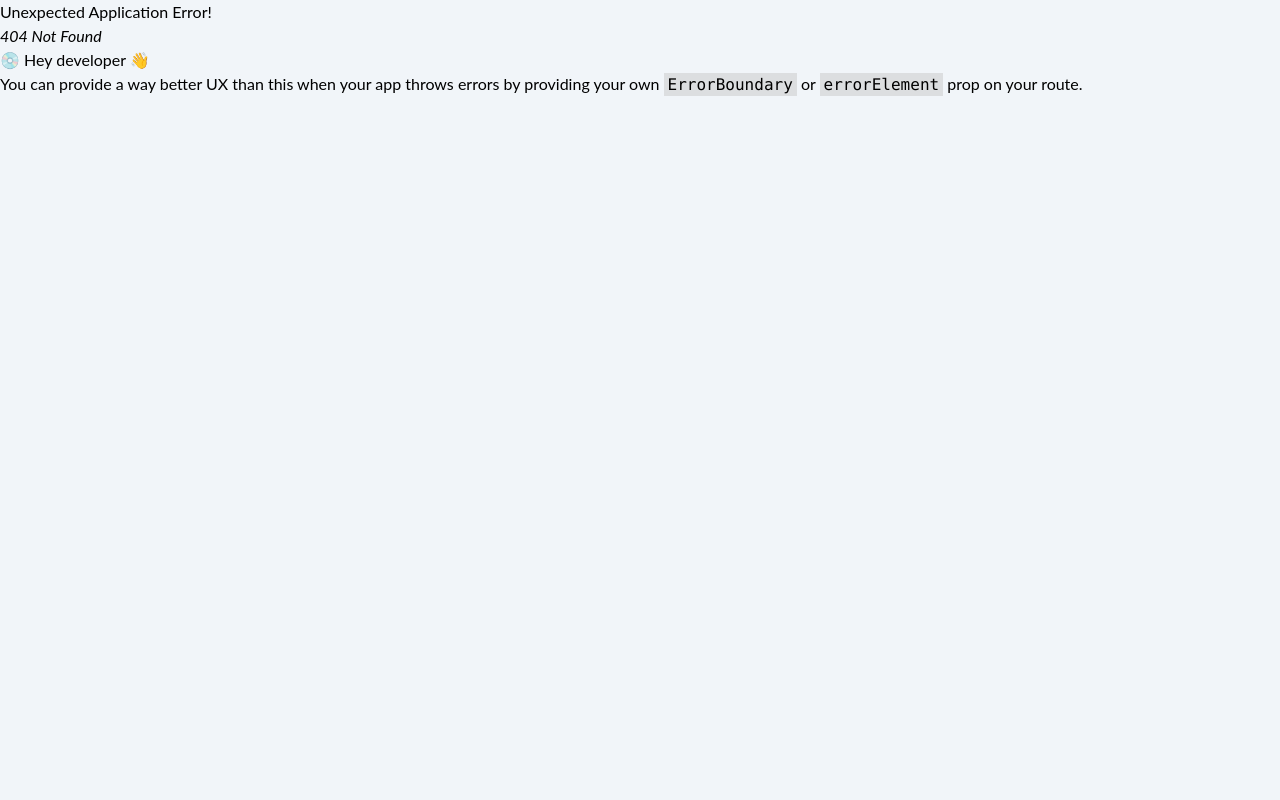
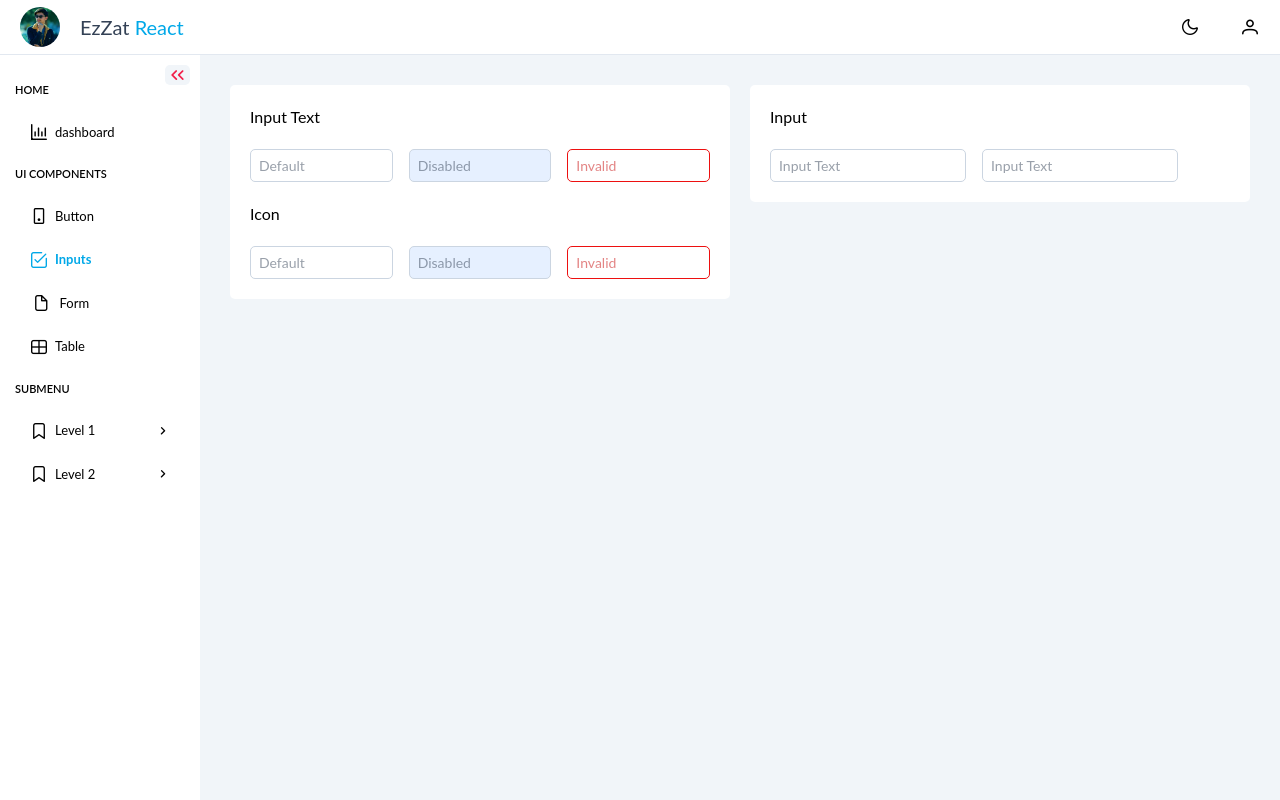
Before and after one commit to EzzatKhaqan/react-admin-dashboard, a React (Vite) app: page /admin/ui-kits/inputs in a window 1280 px wide. Before the commit this address had no page. Built offline with nearby package versions, Linux system fonts and the light colour scheme.

Commit message:
feat: add InputText component with validation system and styling;

```diff
--- a/src/assets/styles/common/common.scss
+++ b/src/assets/styles/common/common.scss
@@ -1,2 +1,3 @@
 @use './utils.scss';
 @use './button.scss';
+@use './input.scss';
--- /dev/null
+++ b/src/assets/styles/common/input.scss
@@ -0,0 +1,42 @@
+$e-input-text-color: #334155;
+$e-input-text-border-color: #cbd5e1;
+$e-input-text-acrive-border-color: #00a8e8;
+$e-input-disabled-bg-color: #e6f0ff;
+$e-input-invalid-border-color: #ed1010;
+$e-input-invalid-text-color: #c70a0a;
+.e-input-text-wrapper {
+  position: relative;
+  .e-input-text {
+    border: 1px solid $e-input-text-border-color;
+    border-radius: 5px;
+    color: $e-input-text-color;
+    padding: 5px 8px;
+    outline: none;
+    font-size: 14px;
+    position: relative;
+    transition: all 0.2s;
+
+    &.e-input-text-disabeld {
+      pointer-events: none;
+      user-select: none;
+      background-color: $e-input-disabled-bg-color;
+    }
+
+    &.invalid-input {
+      border-color: $e-input-invalid-border-color;
+      color: $e-input-invalid-text-color;
+    }
+
+    &:focus {
+      border: 1px solid $e-input-text-acrive-border-color;
+    }
+
+    &.e-input-text-fluid {
+      width: 100%;
+    }
+  }
+  .e-input-text-error {
+    color: var(--e-danger);
+    font-size: 10px;
+  }
+}
--- a/src/layouts/admin/AppAdminSideBar.jsx
+++ b/src/layouts/admin/AppAdminSideBar.jsx
@@ -22,6 +22,11 @@ export const AppAdminSideBar = () => {
           icon: 'pi pi-mobile',
         },
         {
+          label: 'Inputs',
+          to: '/admin/ui-kits/inputs',
+          icon: 'pi pi-check-square',
+        },
+        {
           label: 'Form',
           to: '/admin/ui-kits/form',
           icon: 'pi pi-fw pi-file',
@@ -30,11 +35,6 @@ export const AppAdminSideBar = () => {
           label: 'Table',
           to: '/admin/ui-kits/table',
           icon: 'pi pi-table',
-        },
-        {
-          label: 'Input',
-          to: '/admin/ui-kits/input',
-          icon: 'pi pi-check-square',
         },
       ],
     },
--- a/src/modules/admin/uikit/Input.jsx
+++ b/src/modules/admin/uikit/Input.jsx
@@ -1,9 +1,42 @@
-import { PageHeader } from '../../../shared/index';
+import { useState } from 'react';
+import { InputText, ValidationRoules } from '../../../shared/index';
+
 export const Input = () => {
+  const [firstName, setFirstName] = useState();
+
   return (
     <>
-      <PageHeader start="Inputs" />
-      <h1>Inputs</h1>
+      <div className="flex flex-col md:flex-row gap-5">
+        <div className="md:w-1/2">
+          <div className="card flex flex-col gap-5">
+            <h1>Input Text</h1>
+            <div className="flex md:flex-row gap-4 ">
+              <InputText
+                placeholder="Default"
+                className="e-input-text-fluid"
+                value={setFirstName}
+              />
+              <InputText placeholder="Disabled" className="e-input-text-fluid" disabled={true} />
+              <InputText placeholder="Invalid" className="e-input-text-fluid" invalid={true} />
+            </div>
+            <h1>Icon</h1>
+            <div className="flex md:flex-row gap-4 ">
+              <InputText placeholder="Default" className="e-input-text-fluid" />
+              <InputText placeholder="Disabled" className="e-input-text-fluid" disabled={true} />
+              <InputText placeholder="Invalid" className="e-input-text-fluid" invalid={true} />
+            </div>
+          </div>
+        </div>
+        <div className="md:w-1/2">
+          <div className="card flex flex-col gap-5">
+            <h1>Input</h1>
+            <div className="flex flex-wrap gap-4">
+              <InputText placeholder="Input Text" />
+              <InputText placeholder="Input Text" />
+            </div>
+          </div>
+        </div>
+      </div>
     </>
   );
 };
--- /dev/null
+++ b/src/shared/components/input/InputIcon.jsx
@@ -0,0 +1,7 @@
+export const InputIcon = () => {
+  return (
+    <>
+      <div className="e-input-icon"></div>
+    </>
+  );
+};
--- /dev/null
+++ b/src/shared/components/input/InputText.jsx
@@ -0,0 +1,58 @@
+import { useEffect, useState } from 'react';
+
+export const InputText = ({
+  id,
+  placeholder,
+  className,
+  disabled = false,
+  invalid = false,
+  value,
+  rules = [],
+}) => {
+  const [modelValue, setModelValue] = useState();
+
+  const [error, setError] = useState();
+
+  function validate(value) {
+    if (rules) {
+      for (let rule of rules) {
+        const validation = rule(value);
+        if (validation !== true) {
+          setError(validation);
+          return;
+        } else {
+          setError(null);
+        }
+      }
+    }
+  }
+
+  useEffect(() => {
+    if (value && modelValue != undefined) {
+      value(modelValue);
+      validate(modelValue);
+    }
+  }, [modelValue]);
+
+  return (
+    <>
+      <div className="e-input-text-wrapper">
+        <input
+          id={id}
+          type="text"
+          className={[
+            className,
+            'e-input-text',
+            disabled && 'e-input-text-disabeld',
+            (invalid || error) && 'invalid-input',
+          ]
+            .filter(Boolean)
+            .join(' ')}
+          placeholder={placeholder}
+          onChange={(e) => setModelValue(e.target.value)}
+        />
+        {error && <span className="e-input-text-error">{error}</span>}
+      </div>
+    </>
+  );
+};
--- a/src/shared/index.js
+++ b/src/shared/index.js
@@ -7,3 +7,8 @@ export { DataTable } from './components/Table/DataTable.jsx';
 export { PageHeader } from './components/common/pageHeader/PageHeader.jsx';
 
 export { AppButton } from './components/common/button/AppButton.jsx';
+export { InputText } from './components/input/InputText.jsx';
+
+// utils
+
+export { ValidationRoules } from './utils/validationRoules.js';
--- a/src/shared/routes/admin/AdminRoutes.jsx
+++ b/src/shared/routes/admin/AdminRoutes.jsx
@@ -22,6 +22,10 @@ export const AdminRoutes = [
             element: <Button />,
           },
           {
+            path: 'inputs',
+            element: <Input />,
+          },
+          {
             path: 'form',
             element: <Form />,
           },
--- /dev/null
+++ b/src/shared/utils/validationRoules.js
@@ -0,0 +1,24 @@
+export const ValidationRoules = {
+  required: (val) => (val ? true : 'Feild is Required!'),
+  min: (min) => (value) => {
+    return value > min ? true : `Minimum is ${min}`;
+  },
+  max: (max) => (value) => {
+    return value < max ? true : `Maximum is ${max}`;
+  },
+  minLength:
+    (min) =>
+    (value = '') => {
+      return value.length >= min ? true : `Minimum length is  ${min}`;
+    },
+  maxLength:
+    (max) =>
+    (value = '') => {
+      return value.length <= max ? true : `Maximum Length is ${max}`;
+    },
+  number: (value) => (/^\d+$/.test(value) ? true : 'Only number accepted'),
+  positiveNumber: (value) => (/^[1-9][0-9]*$/.test(value) ? true : 'Only positive number accepted'),
+  floatNumber: (value) =>
+    /^-?\d+(\.\d+)?$/.test(value) ? true : 'Only floating point number accepted',
+  email: (value) => (/^[^\s@]+@[^\s@]+\.[^\s@]+$/.test(value) ? true : 'Email is not valid'),
+};
```
